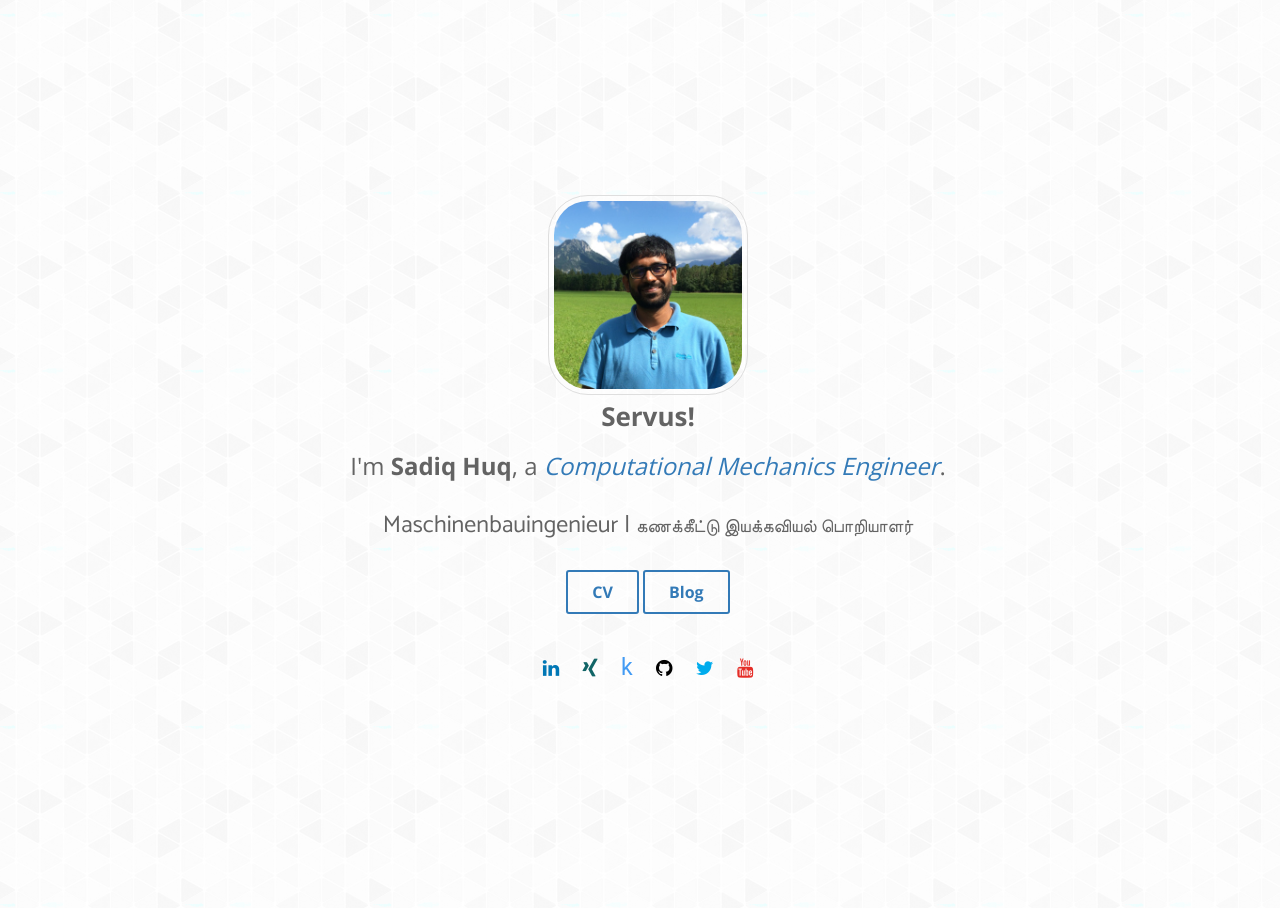
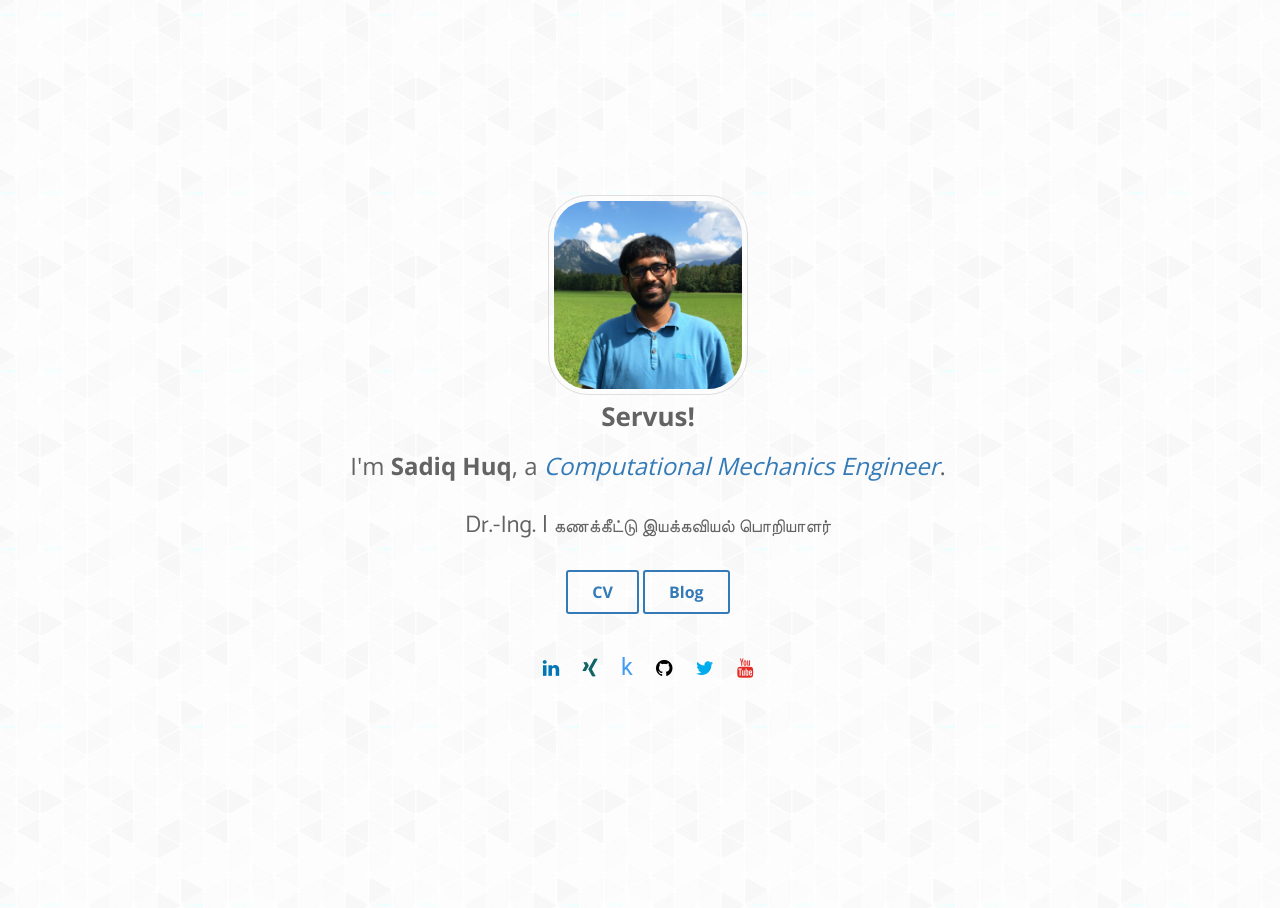
Before and after one commit to sadiqhuq/sadiqhuq.github.io, a Jekyll site: the page built from index.html, in a window 1280 px wide. Built offline with Jekyll 4.4.1, drawn with Linux system fonts in a browser that asks for light colours; nearby versions of some CDN libraries.

Commit message:
Update _config.yml

```diff
--- a/_config.yml
+++ b/_config.yml
@@ -43,9 +43,9 @@ author:
   nameshort : Sadiq Huq
   job       :
    EN       : Computational Mechanics Engineer
-   DE       : "Maschinenbauingenieur"
+   DE       : "Dr.-Ing."
    TA       : "கணக்கீட்டு இயக்கவியல் பொறியாளர்"
-   DETA     : "Maschinenbauingenieur - Numerische Mechanik | கணக்கீட்டு இயக்கவியல் பொறியாளர்"
+   DETA     : "Maschinenbauingenieur | கணக்கீட்டு இயக்கவியல் பொறியாளர்"
   bio       :
   thumb     : /images/webpage/avatar.jpg
 # email     :
```
